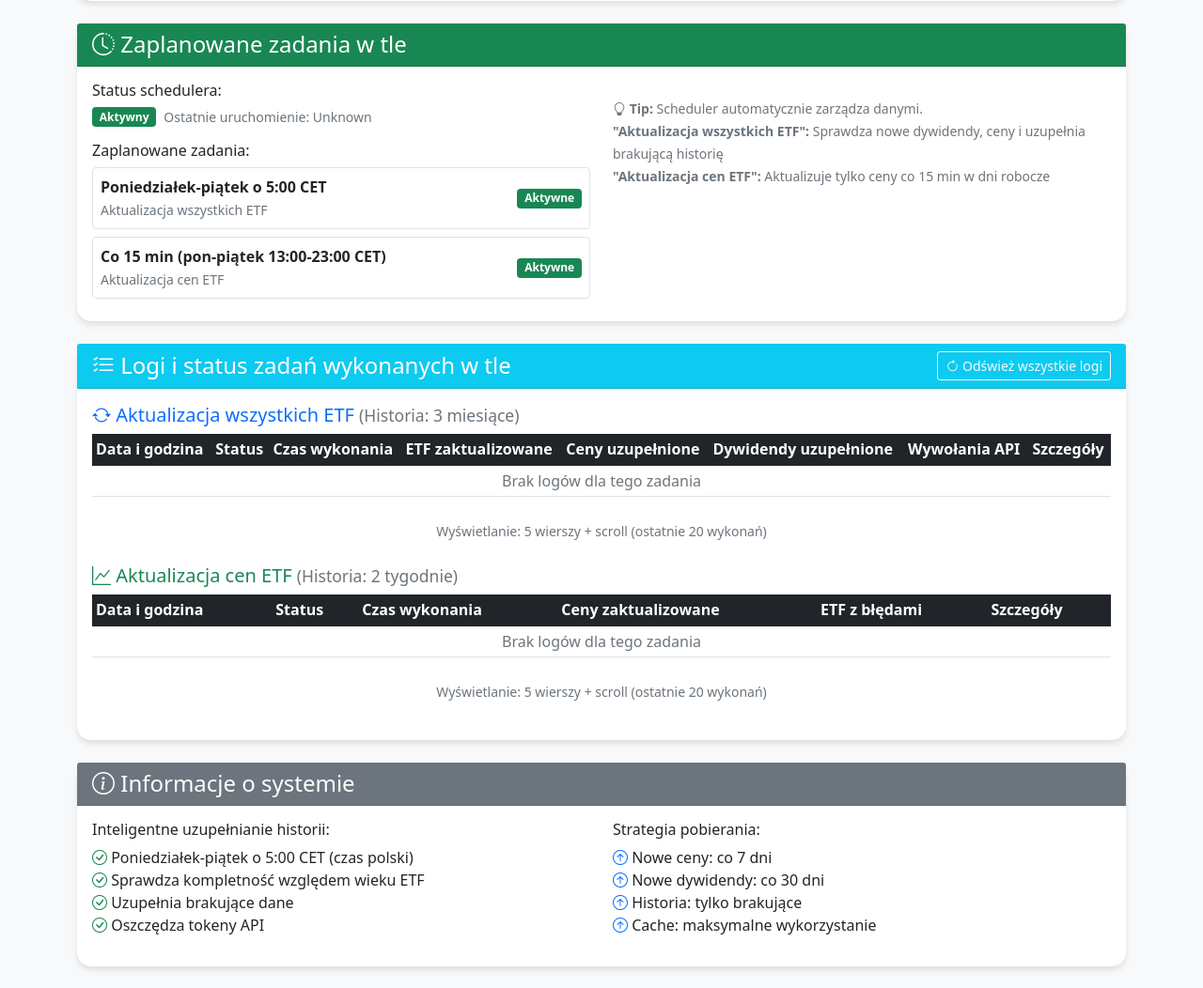
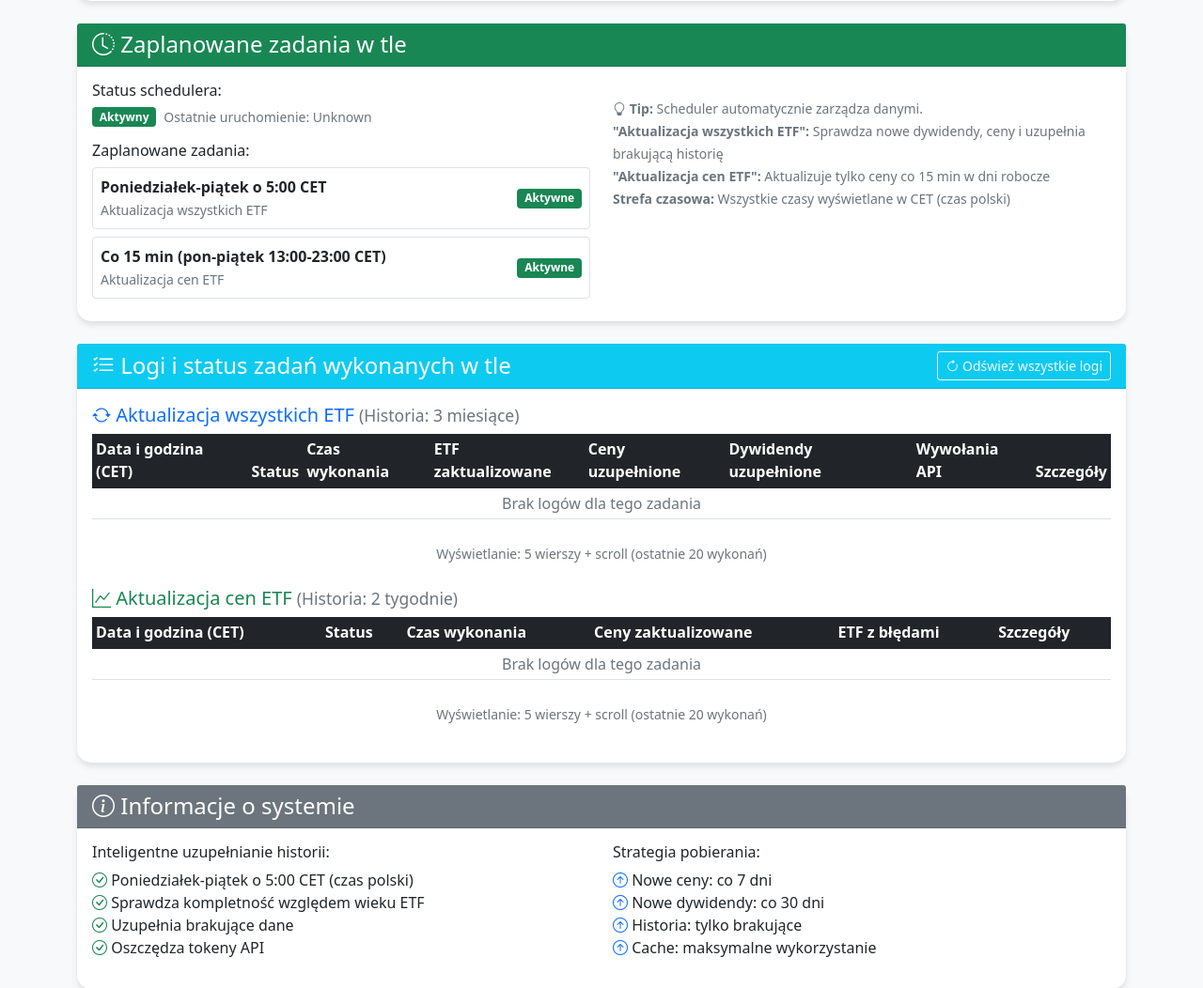
Before and after one commit to leszek113/analizator_etf2, a Flask app: page /system/status in a window 1280 px wide. Shown: the part 908-1960 px from the top of the page at 94% size. Run offline with Flask 3, Linux system fonts and the light colour scheme; data comes from the database, SQL or seed files in the repository; data that the repository does not hold is empty; some libraries are stand-ins or nearby versions.

Commit message:
v1.9.5: Poprawiono strefy czasowe - UTC wewnętrznie + CET w UI
- Scheduler używa UTC wewnętrznie (4:00 UTC = 5:00 CET, 12:00-22:00 UTC = 13:00-23:00 CET)
- Dodano funkcję utc_to_cet() dla spójnej konwersji stref czasowych
- Wszystkie API responses i interfejs pokazują czas w CET
- Baza danych nadal używa UTC (dobre praktyki)
- Zaktualizowano dokumentację i interfejs użytkownika
- Rozwiązano nieścisłości w strefach czasowych w całym systemie

```diff
--- a/app.py
+++ b/app.py
@@ -11,6 +11,16 @@ import time
 __version__ = "1.9.5"
 
 from config import Config
+import pytz
+
+def utc_to_cet(utc_datetime):
+    """Konwertuje datetime UTC na CET/CEST"""
+    if utc_datetime is None:
+        return None
+    if utc_datetime.tzinfo is None:
+        utc_datetime = utc_datetime.replace(tzinfo=timezone.utc)
+    cet_tz = pytz.timezone('Europe/Warsaw')
+    return utc_datetime.astimezone(cet_tz)
 from models import db, SystemLog
 from services.database_service import DatabaseService
 from services.api_service import APIService
@@ -231,24 +241,26 @@ def create_app():
                 db.session.commit()
 
     # Uruchamianie aktualizacji wszystkich ETF raz dziennie o 5:00 CET (poniedziałek-piątek)
+    # Używamy UTC wewnętrznie: 5:00 CET = 4:00 UTC (zimą) lub 3:00 UTC (latem)
     scheduler.add_job(
         func=update_all_etfs,
         trigger="cron",
         day_of_week="mon-fri",
-        hour=5,
+        hour=4,  # UTC - odpowiada 5:00 CET
         minute=0,
-        timezone="Europe/Warsaw",  # CET/CEST (czas polski)
+        timezone="UTC",  # Używamy UTC wewnętrznie
         id="daily_etf_update"
     )
 
     # Uruchamianie aktualizacji cen co 15 minut w dni robocze (pon-piątek 13:00-23:00 CET)
+    # Używamy UTC wewnętrznie: 13:00-23:00 CET = 12:00-22:00 UTC (zimą) lub 11:00-21:00 UTC (latem)
     scheduler.add_job(
         func=update_etf_prices,
         trigger="cron",
         day_of_week="mon-fri",
-        hour="13-23",  # 13:00-23:00 CET
+        hour="12-22",  # UTC - odpowiada 13:00-23:00 CET
         minute="*/15",  # co 15 minut
-        timezone="Europe/Warsaw",  # CET/CEST (czas polski)
+        timezone="UTC",  # Używamy UTC wewnętrznie
         id="price_update_15min"
     )
 
@@ -648,7 +660,7 @@ def create_app():
                 'data': {
                     'api_status': status,
                     'health_check': health,
-                    'timestamp': datetime.now(timezone.utc).isoformat()
+                    'timestamp': utc_to_cet(datetime.now(timezone.utc)).isoformat()
                 }
             })
 
@@ -876,7 +888,7 @@ def create_app():
                 'success': True,
                 'message': message,
                 'job_name': job_name,
-                'timestamp': datetime.now(timezone.utc).isoformat()
+                'timestamp': utc_to_cet(datetime.now(timezone.utc)).isoformat()
             })
 
         except Exception as e:
@@ -939,7 +951,7 @@ def create_app():
         return jsonify({
             'success': True,
             'version': __version__,
-            'timestamp': datetime.now(timezone.utc).isoformat()
+            'timestamp': utc_to_cet(datetime.now(timezone.utc)).isoformat()
         })
 
 
--- a/config.py
+++ b/config.py
@@ -24,7 +24,7 @@ class Config:
 
     # Scheduler settings
     SCHEDULER_API_ENABLED = True
-    SCHEDULER_TIMEZONE = 'Europe/Warsaw'
+    SCHEDULER_TIMEZONE = 'UTC'
 
     # Data settings
     MAX_HISTORY_YEARS = 15
--- a/models.py
+++ b/models.py
@@ -1,6 +1,16 @@
 from flask_sqlalchemy import SQLAlchemy
 from datetime import datetime, timezone
 from sqlalchemy.dialects.sqlite import JSON
+import pytz
+
+def utc_to_cet(utc_datetime):
+    """Konwertuje datetime UTC na CET/CEST"""
+    if utc_datetime is None:
+        return None
+    if utc_datetime.tzinfo is None:
+        utc_datetime = utc_datetime.replace(tzinfo=timezone.utc)
+    cet_tz = pytz.timezone('Europe/Warsaw')
+    return utc_datetime.astimezone(cet_tz)
 
 db = SQLAlchemy()
 
@@ -34,8 +44,8 @@ class ETF(db.Model):
             'current_yield': self.current_yield,
             'frequency': self.frequency,
             'inception_date': self.inception_date.isoformat() if self.inception_date else None,
-            'last_updated': self.last_updated.isoformat() if self.last_updated else None,
-            'created_at': self.created_at.isoformat() if self.created_at else None
+            'last_updated': utc_to_cet(self.last_updated).isoformat() if self.last_updated else None,
+            'created_at': utc_to_cet(self.created_at).isoformat() if self.created_at else None
         }
 
 class ETFPrice(db.Model):
@@ -62,7 +72,7 @@ class ETFPrice(db.Model):
             'close_price': self.close_price,
             'normalized_close_price': self.normalized_close_price,
             'split_ratio_applied': self.split_ratio_applied,
-            'created_at': self.created_at.isoformat() if self.created_at else None
+            'created_at': utc_to_cet(self.created_at).isoformat() if self.created_at else None
         }
 
 class ETFDividend(db.Model):
@@ -91,7 +101,7 @@ class ETFDividend(db.Model):
             'amount': self.amount,
             'normalized_amount': self.normalized_amount,
             'split_ratio_applied': self.split_ratio_applied,
-            'created_at': self.created_at.isoformat() if self.created_at else None
+            'created_at': utc_to_cet(self.created_at).isoformat() if self.created_at else None
         }
 
 class ETFSplit(db.Model):
@@ -142,7 +152,7 @@ class SystemLog(db.Model):
     def to_dict(self):
         return {
             'id': self.id,
-            'timestamp': self.timestamp.isoformat() if self.timestamp else None,
+            'timestamp': utc_to_cet(self.timestamp).isoformat() if self.timestamp else None,
             'action': self.action,
             'details': self.details,
             'level': self.level,
--- a/templates/system_status.html
+++ b/templates/system_status.html
@@ -298,6 +298,7 @@
                                         <strong>Tip:</strong> Scheduler automatycznie zarządza danymi.
                                         <br><strong>"Aktualizacja wszystkich ETF":</strong> Sprawdza nowe dywidendy, ceny i uzupełnia brakującą historię
                                         <br><strong>"Aktualizacja cen ETF":</strong> Aktualizuje tylko ceny co 15 min w dni robocze
+                                        <br><strong>Strefa czasowa:</strong> Wszystkie czasy wyświetlane w CET (czas polski)
                                     </small>
                                 </div>
                             </div>
@@ -332,7 +333,7 @@
                                 <table class="table table-hover table-sm" id="updateAllEtfsTable">
                                     <thead class="table-dark">
                                         <tr>
-                                            <th>Data i godzina</th>
+                                            <th>Data i godzina (CET)</th>
                                             <th>Status</th>
                                             <th>Czas wykonania</th>
                                             <th>ETF zaktualizowane</th>
@@ -363,7 +364,7 @@
                                 <table class="table table-hover table-sm" id="updateEtfPricesTable">
                                     <thead class="table-dark">
                                         <tr>
-                                            <th>Data i godzina</th>
+                                            <th>Data i godzina (CET)</th>
                                             <th>Status</th>
                                             <th>Czas wykonania</th>
                                             <th>Ceny zaktualizowane</th>
```
Also changed, not shown: CHANGELOG.md, README.md.
